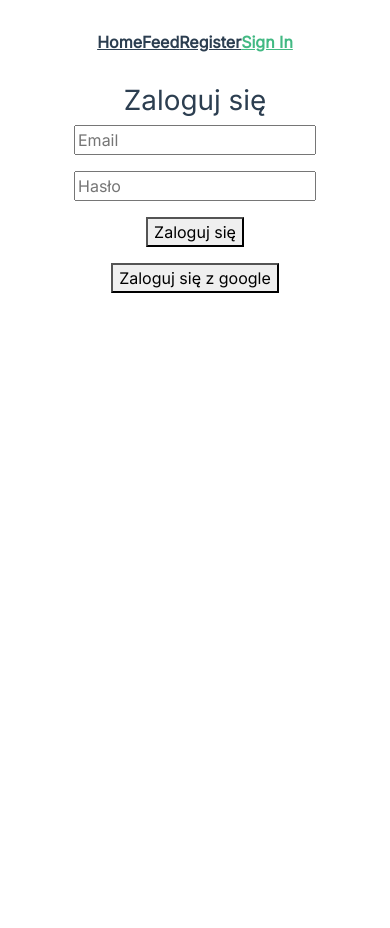
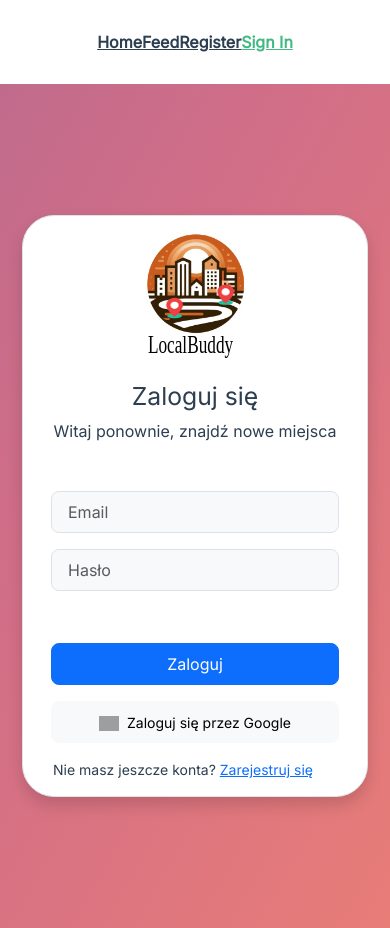
Before and after one commit to KacperKowalczyk0102/local-buddy, a Vue app in the folder local-buddy/: page /signin in a window 390 px wide. Before the commit the page ends 844 px from the top, so only its background shows below. Built offline with nearby package versions, Linux system fonts and the light colour scheme; no server answers; grey boxes are pictures that could not be loaded; a web font is replaced by a local one.

Commit message:
login page

```diff
--- a/local-buddy/src/assets/css/main.scss
+++ b/local-buddy/src/assets/css/main.scss
@@ -31,28 +31,24 @@ body {
 	}
 }
 
-.btn-main {
-	background-color: $quinary;
-}
-.btn-main2 {
-	background-color: $quaternary;
-}
-
 //small devices
 
-@media (max-width: 600px) {
+@media (max-width: 750px) {
+	.box-area {
+		margin: 0 10px;
+	}
 	.left-box {
-		height: 100px;
-		overflow: hidden;
+		height: 150px;
+		/* overflow: hidden; */
+	}
+	.header-text,
+	p {
+		margin-bottom: 0 !important;
 	}
 	#register-image {
 		height: 150px;
 	}
 	#home-image {
 		height: 18rem;
-		overflow: hidden;
-		display: flex;
-		justify-content: center;
-		align-items: center;
 	}
 }
--- a/local-buddy/src/views/Home.vue
+++ b/local-buddy/src/views/Home.vue
@@ -6,8 +6,8 @@
 			<div class="col-lg-6 mx-auto">
 				<p class="lead mb-4">Odkrywaj i polecaj ciekawe miejsca w twojej okolicy. Znajdź inspirację na wycieczki, weekendy i wakacje.</p>
 				<div class="d-grid gap-2 d-sm-flex justify-content-sm-center">
-					<button type="button" class="btn btn-dark btn-lg px-4 gap-3">Zarejestruj się</button>
-					<button type="button" class="btn btn-dark btn-lg px-4">Zaloguj się</button>
+					<button @click="goToRegister" type="button" class="btn btn-dark btn-lg px-4 gap-3">Zarejestruj się</button>
+					<button @click="goToLogin" type="button" class="btn btn-dark btn-lg px-4">Zaloguj się</button>
 				</div>
 			</div>
 		</div>
@@ -41,7 +41,14 @@ export default {
 			});
 		});
 
-		return {};
+		const goToLogin = () => {
+			router.push("/signin");
+		};
+		const goToRegister = () => {
+			router.push("/register");
+		};
+
+		return { goToLogin, goToRegister };
 	},
 };
 </script>
--- a/local-buddy/src/views/Register.vue
+++ b/local-buddy/src/views/Register.vue
@@ -62,7 +62,7 @@ let width = ref(window.innerWidth);
 
 const updateDimensions = () => {
 	width.value = window.innerWidth;
-	imgSrc.value = width.value <= 600 ? smallImage : largeImage;
+	imgSrc.value = width.value <= 750 ? smallImage : largeImage;
 };
 
 onMounted(() => {
@@ -75,7 +75,7 @@ onUnmounted(() => {
 });
 
 watchEffect(() => {
-	imgSrc.value = width.value <= 600 ? smallImage : largeImage;
+	imgSrc.value = width.value <= 750 ? smallImage : largeImage;
 });
 
 const register = () => {
--- a/local-buddy/src/views/SignIn.vue
+++ b/local-buddy/src/views/SignIn.vue
@@ -1,43 +1,95 @@
 <template>
-  <h1>Zaloguj się</h1>
+	<!-- <h1>Zaloguj się</h1>
 	<p><input type="text" placeholder="Email" v-model="email" /></p>
 	<p><input type="password" placeholder="Hasło" v-model="password" /></p>
 	<p v-if="errMsg">{{ errMsg }}</p>
 	<p><button @click="logIn">Zaloguj się</button></p>
-  <p><button @click="logInWithGoogle">Zaloguj się z google</button></p>
+	<p><button @click="logInWithGoogle">Zaloguj się z google</button></p> -->
+	<section id="login" class="bg-aniamtion">
+		<div class="container d-flex justify-content-center align-items-center min-vh-100">
+			<div class="row border rounded-5 p-3 bg-white shadow box-area">
+				<div v-if="isMobile" class="col-md-6 rounded-4 d-flex justify-content-center align-items-center flex-column left-box">
+					<div class="featured-image mb-3">
+						<img :src="imgSrc" class="img-fluid rounded-4" id="register-image" />
+					</div>
+				</div>
+
+				<div class="col-md-6 right-box">
+					<div class="row align-items-center">
+						<div class="header-text mb-4">
+							<h2>Zaloguj się</h2>
+							<p>Witaj ponownie, znajdź nowe miejsca</p>
+						</div>
+						<div class="input-group mb-3 mt-5">
+							<input type="email" class="form-control form-control-lg bg-light fs-6" placeholder="Email" v-model="email" />
+						</div>
+						<div class="input-group mb-1">
+							<input type="password" class="form-control form-control-lg bg-light fs-6" placeholder="Hasło" v-model="password" />
+						</div>
+						<div class="input-group mb-5 d-flex justify-content-between"></div>
+						<div class="input-group mb-3">
+							<button @click="logIn" class="btn btn-lg btn-primary w-100 fs-6">Zaloguj</button>
+						</div>
+						<div class="input-group mb-3">
+							<button @click="logInWithGoogle" class="btn btn-lg btn-light w-100 fs-6">
+								<img src="https://cdn1.iconfinder.com/data/icons/google-s-logo/150/Google_Icons-09-512.png" style="width: 20px" class="me-2" /><small
+									>Zaloguj się przez Google</small
+								>
+							</button>
+						</div>
+						<div class="row">
+							<small>Nie masz jeszcze konta? <a @click.prevent="goToRegister" href="">Zarejestruj się</a></small>
+						</div>
+					</div>
+				</div>
+
+				<div v-if="!isMobile" class="col-md-6 rounded-4 d-flex justify-content-center align-items-center flex-column left-box">
+					<div class="featured-image mb-3">
+						<img :src="imgSrc" class="img-fluid rounded-4" id="register-image" />
+					</div>
+				</div>
+			</div>
+		</div>
+	</section>
 </template>
 
 <script setup>
-import { ref } from 'vue';
-import { getAuth, signInWithEmailAndPassword, GoogleAuthProvider,signInWithPopup } from 'firebase/auth';
-import { useRouter } from 'vue-router';
+import { ref, onMounted, onUnmounted, watchEffect } from "vue";
+import { getAuth, signInWithEmailAndPassword, GoogleAuthProvider, signInWithPopup } from "firebase/auth";
+import { useRouter } from "vue-router";
+import largeImage from "../assets/images/register.png";
+import smallImage from "../assets/images/logov2text.svg";
 
-const email = ref('');
-const password = ref('');
-const errMsg = ref('');// ERROR MESSAGE
+const email = ref("");
+const password = ref("");
+const errMsg = ref(""); // ERROR MESSAGE
 const router = useRouter();
+
+let imgSrc = ref(largeImage);
+let width = ref(window.innerWidth);
+let isMobile = false;
 
 const logIn = () => {
 	signInWithEmailAndPassword(getAuth(), email.value, password.value)
 		.then((data) => {
-      console.log("Zarejestrowano pomyślnie")
-      console.log(auth.currentUser)
-      router.push('/feed');
+			console.log("Zarejestrowano pomyślnie");
+			console.log(auth.currentUser);
+			router.push("/feed");
 		})
 		.catch((error) => {
 			console.log(error.code);
-      switch(error.code){
-        case 'auth/invalid-email':
-          errMsg.value = 'Niepoprawny email';
+			switch (error.code) {
+				case "auth/invalid-email":
+					errMsg.value = "Niepoprawny email";
 					break;
-        case 'auth/user-not-found':
-          errMsg.value = 'Użytkownik nie istnieje';
+				case "auth/user-not-found":
+					errMsg.value = "Użytkownik nie istnieje";
 					break;
-        case 'auth/wrong-password':
-          errMsg.value = 'Niepoprawne hasło';
+				case "auth/wrong-password":
+					errMsg.value = "Niepoprawne hasło";
 					break;
 				default:
-          errMsg.value = 'Email bądź hasło są niepoprawne';
+					errMsg.value = "Email bądź hasło są niepoprawne";
 					break;
 			}
 		});
@@ -48,10 +100,28 @@ const logInWithGoogle = () => {
 	signInWithPopup(getAuth(), provider)
 		.then((result) => {
 			console.log(result.user);
-      router.push('/feed');
-    }).catch((error) => {
+			router.push("/feed");
+		})
+		.catch((error) => {});
+};
 
+const updateDimensions = () => {
+	width.value = window.innerWidth;
+	imgSrc.value = width.value <= 750 ? smallImage : largeImage;
+	isMobile = width.value <= 750;
+};
+
+onMounted(() => {
+	window.addEventListener("resize", updateDimensions);
+	updateDimensions();
 });
+
+onUnmounted(() => {
+	window.removeEventListener("resize", updateDimensions);
+});
+
+const goToRegister = () => {
+	router.push("/register");
 };
 </script>
 
```
Lines whose indentation alone changed are shown as unchanged.
